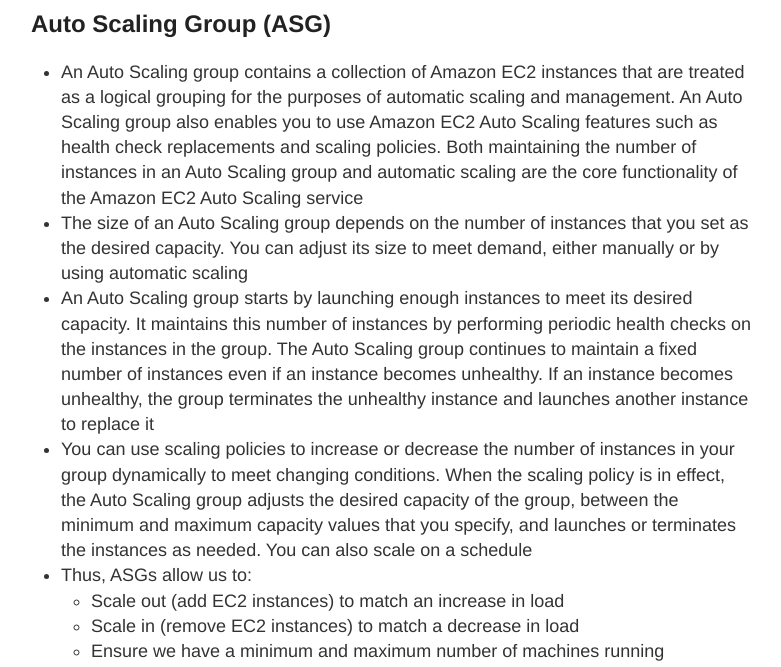
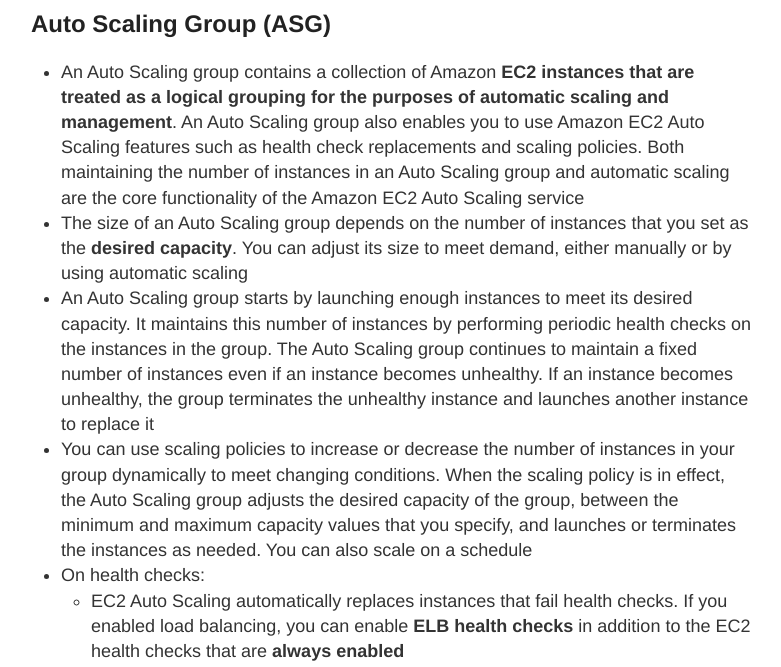
Before and after one commit to gutucristian/gutucristian.github.io, a Jekyll site: the page built from _posts/2020-06-17-Amazon-Web-Services-(AWS).md, in a window 1280 px wide and 1400 px high, scrolled down 23116 px. Shown: the part 198-865 px from the top of the window, without its empty margins (249-1030 px from the left). Built offline with Jekyll 4.4.1, drawn with Linux system fonts in a browser that asks for light colours; our own code applies the rules of GitHub Pages for plain Markdown files; some of the changed lines change nothing that is shown; some of the changed text lies outside the part shown.

Commit message:
Update 2020-06-17-Amazon-Web-Services-(AWS).md

```diff
--- a/_posts/2020-06-17-Amazon-Web-Services-(AWS).md
+++ b/_posts/2020-06-17-Amazon-Web-Services-(AWS).md
@@ -596,10 +596,16 @@
 
 ## Auto Scaling Group (ASG)
 
-- An Auto Scaling group contains a collection of Amazon EC2 instances that are treated as a logical grouping for the purposes of automatic scaling and management. An Auto Scaling group also enables you to use Amazon EC2 Auto Scaling features such as health check replacements and scaling policies. Both maintaining the number of instances in an Auto Scaling group and automatic scaling are the core functionality of the Amazon EC2 Auto Scaling service
-- The size of an Auto Scaling group depends on the number of instances that you set as the desired capacity. You can adjust its size to meet demand, either manually or by using automatic scaling
+- An Auto Scaling group contains a collection of Amazon **EC2 instances that are treated as a logical grouping for the purposes of automatic scaling and management**. An Auto Scaling group also enables you to use Amazon EC2 Auto Scaling features such as health check replacements and scaling policies. Both maintaining the number of instances in an Auto Scaling group and automatic scaling are the core functionality of the Amazon EC2 Auto Scaling service
+- The size of an Auto Scaling group depends on the number of instances that you set as the **desired capacity**. You can adjust its size to meet demand, either manually or by using automatic scaling
 - An Auto Scaling group starts by launching enough instances to meet its desired capacity. It maintains this number of instances by performing periodic health checks on the instances in the group. The Auto Scaling group continues to maintain a fixed number of instances even if an instance becomes unhealthy. If an instance becomes unhealthy, the group terminates the unhealthy instance and launches another instance to replace it
 - You can use scaling policies to increase or decrease the number of instances in your group dynamically to meet changing conditions. When the scaling policy is in effect, the Auto Scaling group adjusts the desired capacity of the group, between the minimum and maximum capacity values that you specify, and launches or terminates the instances as needed. You can also scale on a schedule
+- On health checks:
+  - EC2 Auto Scaling automatically replaces instances that fail health checks. If you enabled load balancing, you can enable **ELB health checks** in addition to the EC2 health checks that are **always enabled**
+  - The default EC2 health checks pro-vided by Amazon only check for hardware and software issues that may impair an instance
+  - ELB health checks are more customized and can be set up to verify a TCP port on an instance is accepting connections OR a specified web page returns some success code -- thus ELB health checks are a little bit smarter and verify that actual app works instead of verifying that just an instance works
+  - There is a third health check type: custom health check. If your application can't be checked by simple HTTP request and requires advanced test logic, you can implement a custom check in your code and set instance health though an API (![reference](https://docs.aws.amazon.com/autoscaling/ec2/userguide/healthcheck.html)
+- ASG Health Check Grace Period: Amazon EC2 Auto Scaling doesn't terminate an instance that came into service based on EC2 status checks and ELB health checks until the health check grace period expires
 - Thus, ASGs allow us to:
   - Scale out (add EC2 instances) to match an increase in load
   - Scale in (remove EC2 instances) to match a decrease in load
```
